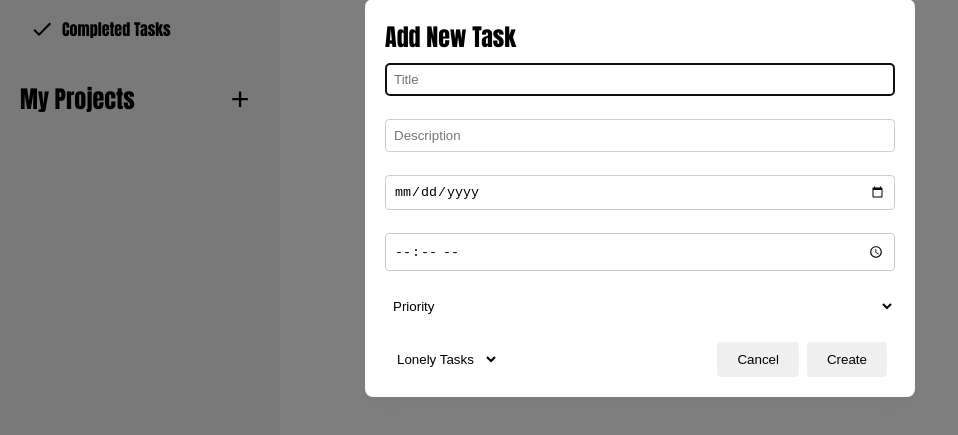
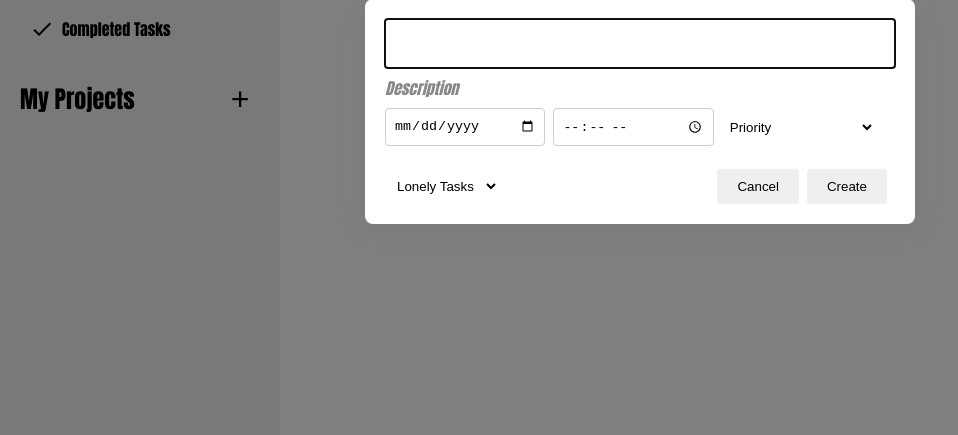
Before and after one commit to gsols/odin-to-do-list, a website built with webpack: page src/template.html in a window 1280 px wide. Both pictures are taken after a click on the element "Add Task". Shown: the part 201-636 px from the top of the page, without its empty margins (0-958 px from the left). Built offline with nearby package versions, Linux system fonts and the light colour scheme.

Commit message:
Enhance task form and rendering: update task input fields to be contenteditable, improve styles for task title and description, and add a container for date, time, and priority inputs.

```diff
--- a/src/displayController.js
+++ b/src/displayController.js
@@ -161,17 +161,19 @@ function showTaskForm(taskService, projectService, content, taskId) {
         const form = document.createElement('form');
         addTaskDialog.appendChild(form);
 
-    if (taskId) {
-        addTaskDialog.querySelector('form').appendChild(document.createElement('h2')).textContent = 'Edit Task';
-    } else {
-        addTaskDialog.querySelector('form').appendChild(document.createElement('h2')).textContent = 'Add New Task';
-    }
 
-    const titleInput = document.createElement('input');
-    titleInput.placeholder = 'Title';
+    const titleInput = document.createElement('p');
+    titleInput.contentEditable = true;
+    titleInput.setAttribute('data-placeholder', 'Title');
     titleInput.required = true;
-    const desc = document.createElement('input');
-    desc.placeholder = 'Description';
+    titleInput.classList.add('task-title-input');
+    const desc = document.createElement('p');
+    desc.contentEditable = true;
+    desc.classList.add('task-description');
+    desc.setAttribute('data-placeholder', 'Description');
+
+    const container = document.createElement('div');
+    container.classList.add('date-time-priority-container');
     const due = document.createElement('input');
     due.type = 'date';
     const time = document.createElement('input');
@@ -221,18 +223,20 @@ function showTaskForm(taskService, projectService, content, taskId) {
 
     form.appendChild(titleInput);
     form.appendChild(desc);
-    form.appendChild(due);
-    form.appendChild(time);
-    form.appendChild(priority);
+    form.appendChild(container);
+    container.appendChild(due);
+    container.appendChild(time);
+    container.appendChild(priority);
     form.appendChild(lastRow);
     lastRow.appendChild(projectSelect);
     actionDiv.appendChild(cancel);
     actionDiv.appendChild(submit);
     lastRow.appendChild(actionDiv);
 
+
     if (taskId) {
-        titleInput.value = taskService.getTaskById(taskId)?.getTitle() || 'Untitled Task';
-        desc.value = taskService.getTaskById(taskId)?.getDescription() || '';
+        titleInput.textContent = taskService.getTaskById(taskId)?.getTitle() || 'Untitled Task';
+        desc.textContent = taskService.getTaskById(taskId)?.getDescription() || '';
         due.value = taskService.getTaskById(taskId)?.getDueDate() || '';
         time.value = taskService.getTaskById(taskId)?.getTime() || '';
         priority.value = taskService.getTaskById(taskId)?.getPriority() || '';
@@ -248,8 +252,8 @@ function showTaskForm(taskService, projectService, content, taskId) {
                 console.log('Submitting edit for task id=', taskId);
                 const projectId = projectSelect.value === 'lonely-tasks' ? null : projectSelect.value;
                 taskService.updateTask(taskId, {
-                    title: titleInput.value,
-                    description: desc.value,
+                    title: titleInput.textContent,
+                    description: desc.textContent,
                     dueDate: due.value || null,
                     time: time.value || null,
                     priority: priority.value || null,
@@ -257,7 +261,7 @@ function showTaskForm(taskService, projectService, content, taskId) {
                 });
             } else {
                 const projectId = projectSelect.value === 'lonely-tasks' ? null : projectSelect.value;
-                const task = taskService.addTask(titleInput.value, desc.value, due.value || null, time.value || null, priority.value || null, projectId);
+                const task = taskService.addTask(titleInput.textContent, desc.textContent, due.value || null, time.value || null, priority.value || null, projectId);
                 if (projectId) {
                     projectService.addTaskToProject?.(projectId, task);
                 }
@@ -312,6 +316,10 @@ function renderTaskItem(task, taskService, refreshCallback, projectService) {
             refreshCallback();
         }
     });
+    // prevent clicks on the checkbox from bubbling and triggering the row click (which opens the edit form)
+    cb.addEventListener('click', (e) => {
+        e.stopPropagation();
+    });
     row.appendChild(cb);
     row.appendChild(document.createTextNode(task.getTitle?.() ?? task.title));
 
@@ -340,12 +348,14 @@ function renderTaskItem(task, taskService, refreshCallback, projectService) {
         setPriorityClassInline(e.target);
         if (typeof refreshCallback === 'function') refreshCallback();
     });
+    // stop click propagation so opening the select doesn't open the task form
+    prioritySelect.addEventListener('click', (e) => e.stopPropagation());
 
     const actionDiv = document.createElement('div');
     actionDiv.classList.add('task-item-actions');
     actionDiv.appendChild(prioritySelect);
     const editBtn = document.createElement('button');
-    actionDiv.appendChild(editBtn);
+    // actionDiv.appendChild(editBtn);
     row.appendChild(actionDiv);
     editBtn.classList.add('edit-task-btn');
     editBtn.innerHTML = `<svg xmlns="http://www.w3.org/2000/svg" viewBox="0 0 24 24"><title>Edit</title><path d="M19,19V5H5V19H19M19,3A2,2 0 0,1 21,5V19C21,20.11 20.1,21 19,21H5A2,2 0 0,1 3,19V5A2,2 0 0,1 5,3H19M16.7,9.35L15.7,10.35L13.65,8.3L14.65,7.3C14.86,7.08 15.21,7.08 15.42,7.3L16.7,8.58C16.92,8.79 16.92,9.14 16.7,9.35M7,14.94L13.06,8.88L15.12,10.94L9.06,17H7V14.94Z" /></svg>`;
@@ -354,21 +364,25 @@ function renderTaskItem(task, taskService, refreshCallback, projectService) {
         // console.log('Edit button clicked for task id=', taskId);
         showTaskForm(taskService, projectService, document.getElementById('content'), task.getId?.() ?? task.id);
     });
-    actionDiv.appendChild(editBtn);
+    // actionDiv.appendChild(editBtn);
 
     const deleteBtn = document.createElement('button');
     deleteBtn.classList.add('delete-task-btn');
     deleteBtn.innerHTML = `<svg xmlns="http://www.w3.org/2000/svg" viewBox="0 0 24 24"><title>delete</title><path d="M6,19A2,2,0,0,0,8,21H16a2,2,0,0,0,2-2V7H6ZM19,4H15.5l-1-1h-4l-1,1H5V6H19Z" /></svg>`;
-    deleteBtn.addEventListener('click', () => {
+    deleteBtn.addEventListener('click', (e) => {
+        // prevent the row click handler (which opens the edit form) from running
+        e.stopPropagation();
         taskService.removeTask?.(task.getId?.() ?? task.id);
         if (typeof refreshCallback === 'function') {
             refreshCallback();
         }
-
     });
 
+    actionDiv.appendChild(deleteBtn);
+    row.addEventListener('click', () => {
+        showTaskForm(taskService, projectService, document.getElementById('content'), task.getId?.() ?? task.id);
+    });
 
-    actionDiv.appendChild(deleteBtn);
     return row;
 }
 
--- a/src/styles.css
+++ b/src/styles.css
@@ -292,6 +292,14 @@ dialog button {
   font-size: 16px;
 }
 
+.task-title-input {
+  border: none;
+  background-color: transparent;
+  font-size: 32px;
+  font-weight: bold;
+  width: 100%;
+}
+
 
 .task-item:first-child {
   margin-top: 16px;
@@ -393,3 +401,15 @@ dialog button {
   cursor: pointer;
   background-color: transparent;
 }
+
+
+.date-time-priority-container {
+  display: flex;
+  gap: 8px;
+}
+
+p[contenteditable]:empty:not(:focus)::before {
+    content: attr(data-placeholder);
+    color: #888888; /* Change to your preferred placeholder color */
+    font-style: italic; /* Usually styled like standard placeholder text */
+}
```
Lines whose indentation alone changed are shown as unchanged.
